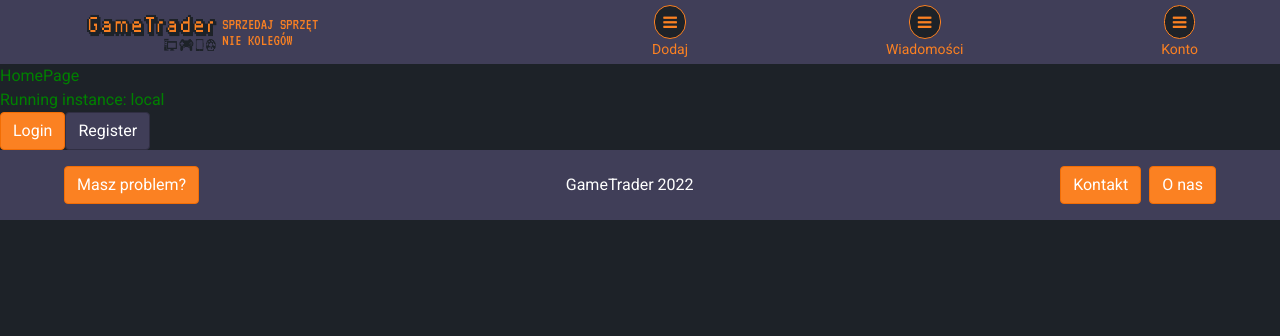
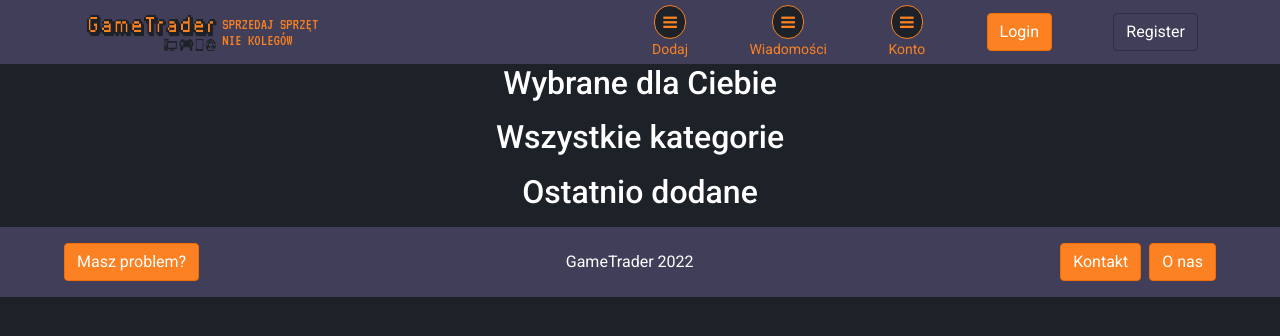
Before and after one commit to gametrader/gametrader-frontend, a React (Create React App) app: page / in a window 1280 px wide. Shown: the top 336 px of the page. Built offline with nearby package versions, Linux system fonts and the light colour scheme.

Commit message:
GAMETRADER-44 Added homepage html.

```diff
--- a/src/components/header/Header.tsx
+++ b/src/components/header/Header.tsx
@@ -31,6 +31,12 @@ const Header = () => {
 							<i className={'fa fa-bars'}/>
 							<a href="/">Konto</a>
 						</li>
+						<li onClick={ () => navigate('/login')}>
+							<button type="button" className="btn gt-btn-primary">Login</button>
+						</li>
+						<li onClick={ () => navigate('/register')}>
+							<button type="button" className="btn gt-btn-secondary">Register</button>
+						</li>
 					</ul>
 
 				</div>
--- a/src/components/home-page/HomePage.module.scss
+++ b/src/components/home-page/HomePage.module.scss
@@ -1,3 +1,6 @@
-.text{
-    color: green;
+h2{
+    text-align: center;
 }
+ul{
+    list-style-type: none;
+}
--- a/src/components/home-page/HomePage.tsx
+++ b/src/components/home-page/HomePage.tsx
@@ -6,12 +6,32 @@ const HomePage = () => {
 	const navigate = useNavigate();
 
 	return (
-		<div className={styles.text}>
-            HomePage<br></br>
-            Running instance: {process.env.REACT_APP_ENVIROMENT}
-			<div>
-				<button type="button" className="btn gt-btn-primary" onClick={() => navigate('/login')}>Login</button>
-				<button type="button" className="btn gt-btn-secondary" onClick={() => navigate('/register')}>Register</button>
+		<div className={'gt-container '}>
+			<div className={styles.AdvertisementsSelectedForUser}>
+				<h2>Wybrane dla Ciebie</h2>
+				<ul className={' ' + styles.AdvertisementsSelectedContainer}>
+					<li onClick={ () => navigate('/')}>
+
+					</li>
+				</ul>
+			</div>
+
+			<div className={styles.allCategories}>
+				<h2>Wszystkie kategorie</h2>
+				<ul className={' ' + styles.allCategoriesContainer}>
+					<li onClick={ () => navigate('/')}>
+
+					</li>
+				</ul>
+			</div>
+
+			<div className={styles.lastAddedAdvertisements}>
+				<h2>Ostatnio dodane</h2>
+				<ul className={' ' + styles.lastAdvertisementsContainer}>
+					<li onClick={ () => navigate('/')}>
+
+					</li>
+				</ul>
 			</div>
 		</div>
 	);
```
